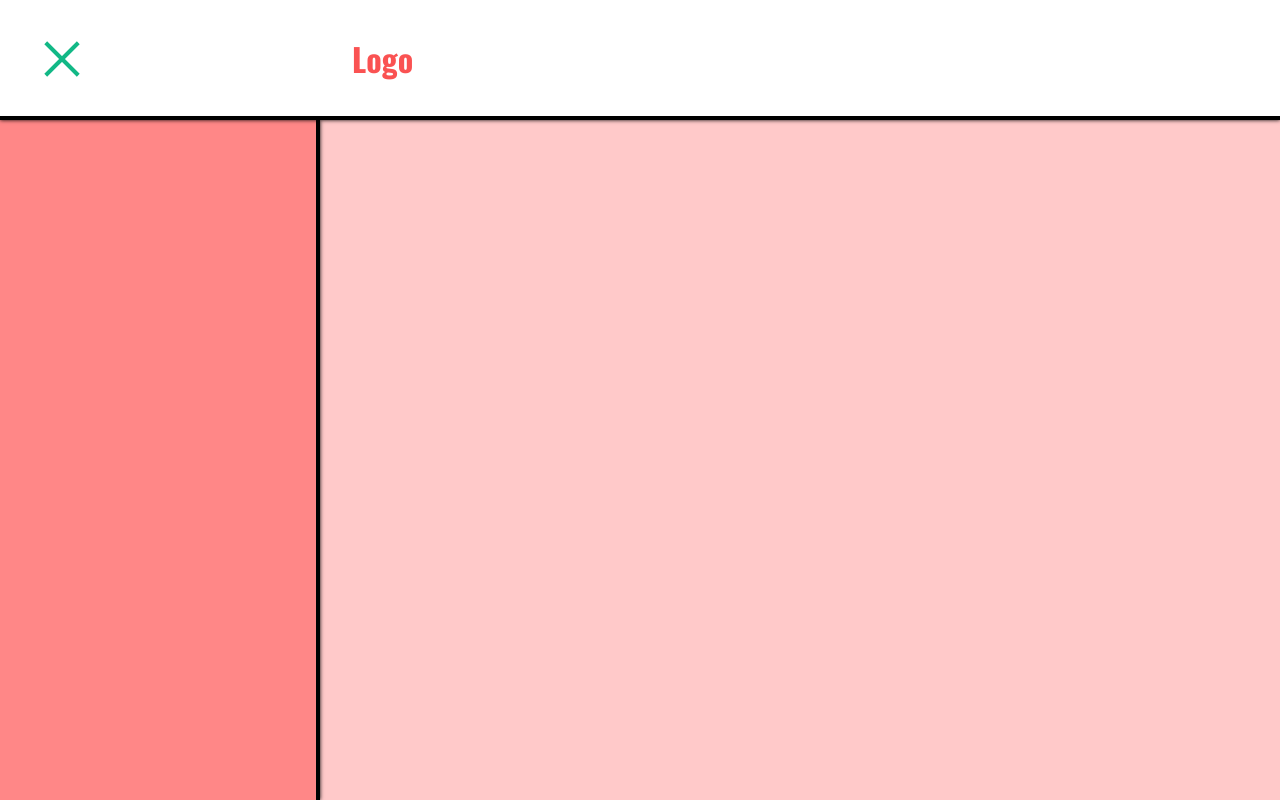
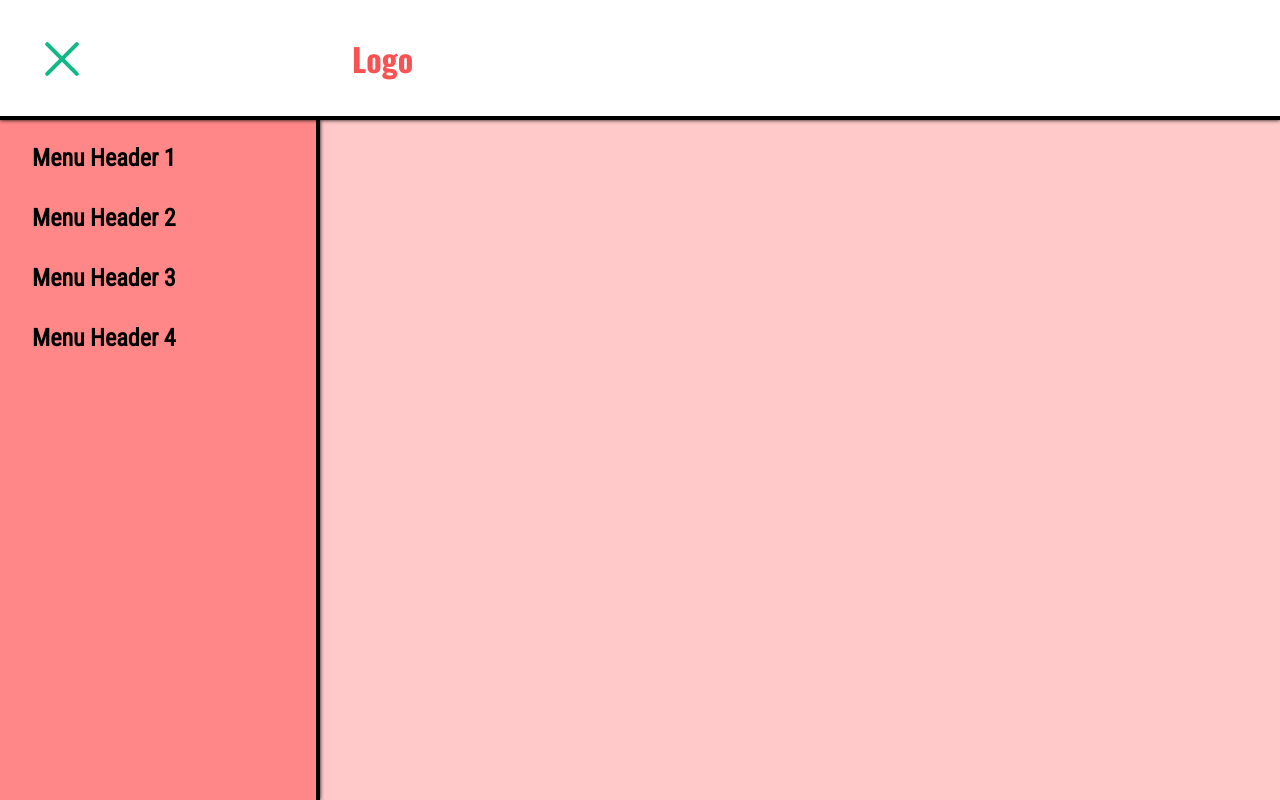
Before and after one commit to AngeloThys/mobile-menu-with-header, a website built with webpack: page src/index.html in a window 1280 px wide. Both pictures are taken after a click on the element 62 px from the left and 58 px from the top of the page. Built offline with nearby package versions, Linux system fonts and the light colour scheme; some icons are missing.

Commit message:
Add working menu and submenus

```diff
--- a/src/index.html
+++ b/src/index.html
@@ -26,9 +26,42 @@
       </div>
     </header>
     <main>
-      <aside class="menu">
-
-      </aside>
+      <div class="menu">
+        <div class="menu-container">
+          <div class="menu-item">
+            <h3 class="menu-item-header">Menu Header 1</h3>
+            <div class="submenu">
+              <h4 class="submenu-item-header">Submenu Header 1</h4>
+              <h4 class="submenu-item-header">Submenu Header 2</h4>
+              <h4 class="submenu-item-header">Submenu Header 3</h4>
+            </div>
+          </div>
+          <div class="menu-item">
+            <h3 class="menu-item-header">Menu Header 2</h3>
+            <div class="submenu">
+              <h4 class="submenu-item-header">Submenu Header 1</h4>
+              <h4 class="submenu-item-header">Submenu Header 2</h4>
+              <h4 class="submenu-item-header">Submenu Header 3</h4>
+            </div>
+          </div>
+          <div class="menu-item">
+            <h3 class="menu-item-header">Menu Header 3</h3>
+            <div class="submenu">
+              <h4 class="submenu-item-header">Submenu Header 1</h4>
+              <h4 class="submenu-item-header">Submenu Header 2</h4>
+              <h4 class="submenu-item-header">Submenu Header 3</h4>
+            </div>
+          </div>
+          <div class="menu-item">
+            <h3 class="menu-item-header">Menu Header 4</h3>
+            <div class="submenu">
+              <h4 class="submenu-item-header">Submenu Header 1</h4>
+              <h4 class="submenu-item-header">Submenu Header 2</h4>
+              <h4 class="submenu-item-header">Submenu Header 3</h4>
+            </div>
+          </div>
+        </div>
+      </div>
     </main>
   </body>
 </html>
--- a/src/index.js
+++ b/src/index.js
@@ -1,4 +1,5 @@
 import './style.css';
-import { animateMenuButton } from './modules/menu-button';
+import { animateMenuButton, animateSubmenu } from './modules/mobile-menu';
 
 animateMenuButton('menu-button', 'menu');
+animateSubmenu('menu-item')
--- a/src/modules/menu-button.js
+++ /dev/null
@@ -1,16 +0,0 @@
-export function animateMenuButton(menuButtonClassname, menuClassname) {
-  const menuButton = document.querySelector(`.${menuButtonClassname}`);
-
-  menuButton.addEventListener("click", () => {
-    const iconContainer = menuButton.querySelector(".icon-container");
-    const iconParts = iconContainer.querySelectorAll(".icon-part");
-    const menu = document.querySelector(`.${menuClassname}`);
-
-    menuButton.classList.toggle("active");
-    iconContainer.classList.toggle("active");
-    iconParts.forEach((node) => {
-      node.classList.toggle("active");
-    });
-    menu.classList.toggle("active");
-  });
-}
--- /dev/null
+++ b/src/modules/mobile-menu.js
@@ -0,0 +1,69 @@
+export function animateMenuButton(menuButtonClassName, menuClassName) {
+  const menuButton = document.querySelector(`.${menuButtonClassName}`);
+
+  menuButton.addEventListener("click", () => {
+    const iconContainer = menuButton.querySelector(".icon-container");
+    const iconParts = iconContainer.querySelectorAll(".icon-part");
+
+    menuButton.classList.toggle("active");
+    iconContainer.classList.toggle("active");
+    iconParts.forEach((node) => {
+      node.classList.toggle("active");
+    });
+
+    animateMenu(menuButtonClassName, menuClassName);
+  });
+}
+
+function animateMenu(menuButtonClassName, menuClassName) {
+  const menuButton = document.querySelector(`.${menuButtonClassName}`);
+  const menu = document.querySelector(`.${menuClassName}`);
+
+  if (menuButton.classList.contains("active")) {
+    menu.classList.add("active");
+    menu.children[0].classList.add("active");
+    console.log(menu.children[0].children);
+    Array.from(menu.children[0].children).forEach((menuItem) => {
+      menuItem.classList.add("active");
+      menuItem.children[0].classList.add("active");
+    });
+  } else {
+    menu.classList.remove("active");
+    menu.children[0].classList.remove("active");
+    console.log(menu.children[0].children);
+    Array.from(menu.children[0].children).forEach((menuItem) => {
+      menuItem.classList.remove("active");
+      menuItem.children[0].classList.remove("active");
+    });
+  }
+}
+
+export function animateSubmenu(menuItemClassName) {
+  const menuItemList = document.querySelectorAll(`.${menuItemClassName}`);
+
+  menuItemList.forEach((menuItem) => {
+    const menuItemHeader = menuItem.children[0];
+    const submenu = menuItem.children[1];
+    const submenuItemHeaderList = Array.from(submenu.children);
+
+    menuItemHeader.addEventListener("click", () => {
+      menuItemList.forEach((menuItem) => {
+        const submenu = menuItem.children[1];
+        const menuItemHeader = menuItem.children[0];
+        const submenuItemHeaderList = Array.from(submenu.children);
+
+        submenuItemHeaderList.forEach((submenuItemHeader) => {
+          submenuItemHeader.classList.remove("active");
+        });
+        submenu.classList.remove("active");
+        menuItemHeader.classList.remove("selected");
+      });
+
+      submenuItemHeaderList.forEach((submenuItemHeader) => {
+        submenuItemHeader.classList.add("active");
+      });
+      submenu.classList.add("active");
+      menuItemHeader.classList.add("selected");
+    });
+  });
+}
--- a/src/style.css
+++ b/src/style.css
@@ -40,18 +40,131 @@ main {
   background-color: var(--secondary-pink);
 }
 
-aside {
+.menu {
   z-index: 1;
   width: 0;
+  min-width: 0;
   background-color: var(--primary-pink);
   height: 100%;
+  border-right: 0px solid black;
+  transition:
+    width 0.5s ease-in-out,
+    min-width 0.5s ease-in-out,
+    border-right 0s 0.5s ease-in-out;
+}
+
+.menu.active {
+  width: 25%;
+  min-width: 250px;
   border-right: 4px solid black;
   box-shadow: 0px 0px 4px black;
-  transition: width 0.5s ease-in-out;
+  transition:
+    width 0.5s ease-in-out,
+    min-width 0.5s ease-in-out;
 }
 
-aside.active {
-  width: 25%;
+.menu-container {
+  display: flex;
+  flex-direction: column;
+  align-items: start;
+  gap: 2rem;
+  width: 0;
+  height: 0;
+  opacity: 0;
+  overflow: hidden;
+  cursor: pointer;
+}
+
+.menu-container.active {
+  padding: 1.5rem 0 0 2rem;
+  width: 100%;
+  height: 100%;
+  opacity: 1;
+}
+
+.menu-item-header {
+  position: relative;
+  margin: 0;
+  opacity: 0;
+  transition:
+    opacity 0.2s 0.5s ease-in-out,
+    font-size 0.2s 0.5s ease-in-out,
+    color 0.7s ease-in-out;
+}
+
+.menu-item-header.active {
+  font-weight: 700;
+  font-size: 1.5rem;
+  opacity: 1;
+  transition: color 0.1s 0.5s ease-in-out;
+}
+
+.menu-item-header.active.selected {
+  transition: color 0.5s ease-in-out;
+  color: white;
+}
+
+.menu-item-header:hover {
+  transition: color 0.1s 0.2s ease-in-out;
+  color: var(--primary-green);
+}
+
+.menu-item-header::after {
+  position: absolute;
+  bottom: 0;
+  left: 0;
+  height: 3px;
+  width: 0;
+  transition:
+    width 0.7s ease-in-out,
+    background-color 0s 0.7s ease-in-out;
+  display: inline-block;
+  content: "";
+}
+
+.menu-item-header:hover::after {
+  transition: width 0.2s ease-in-out;
+  width: 100%;
+  background-color: var(--primary-green);
+}
+
+.menu-item-header.active.selected::after {
+  transition:
+    width 0.3s ease-in-out,
+    background-color 0.3s 0.3s ease-in-out;
+  width: 100%;
+  background-color: white;
+}
+
+.submenu {
+  display: flex;
+  flex-direction: column;
+  align-items: start;
+  gap: 0.5rem;
+  opacity: 0;
+  height: 0;
+  width: 0;
+}
+
+.submenu.active {
+  transition: opacity 0.5s ease-in-out;
+  opacity: 1;
+  height: auto;
+  width: 100%;
+  margin-top: 1rem;
+  margin-left: 0.5rem;
+}
+
+.submenu-item-header {
+  margin: 0;
+  height: 0;
+  width: 0;
+}
+
+.submenu-item-header.active {
+  transition: opacity 0.5s 0.2s ease-in-out;
+  height: auto;
+  width: 100%;
 }
 
 .menu-button {
@@ -99,6 +212,7 @@ aside.active {
   width: 46px;
   background-color: var(--primary-green);
   transition: all 0.5s ease-in-out;
+  border-radius: 4px;
 }
 
 .icon-part.part-1 {
```
